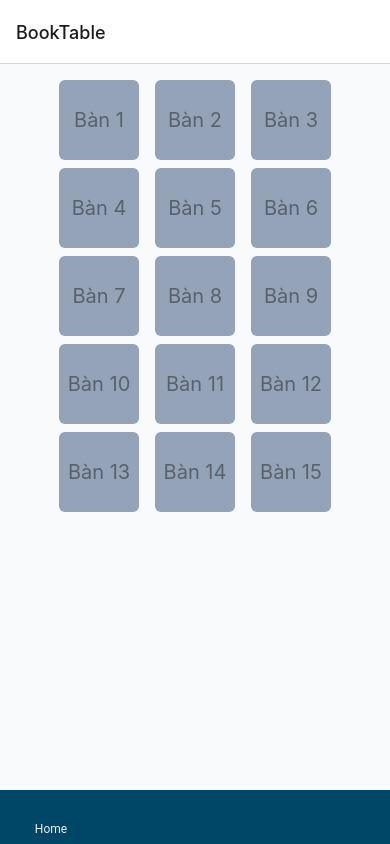
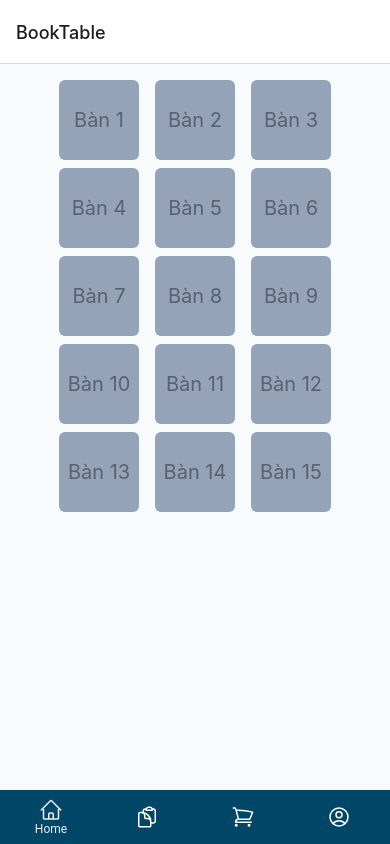
Before and after one commit to phuonghoangg/kltn-mobiDomino, a React Native app: screen /HomeTab in a window 390 px wide. Built offline with nearby package versions, Linux system fonts and the light colour scheme.

Commit message:
update screen and icon

```diff
--- a/components/basketIcon/BasketIcon.js
+++ b/components/basketIcon/BasketIcon.js
@@ -9,7 +9,7 @@ const BasketIcon = ({data}) => {
 
     }
     return (
-        <View className="bg-black absolute bottom-0 w-full h-20 z-50 bg-white flex justify-center items-center">
+        <View className=" absolute bottom-0 w-full h-20 z-50 bg-white flex justify-center items-center">
             <View className="bg-sky-700 w-11/12 h-4/6 rounded-lg">
                 <TouchableOpacity onPress={()=>addProductToCart()}>
                     <Text className="text-white font-bold text-lg pt-3 text-center">Thêm vào giỏ hàng</Text>
--- a/navigation/Tab.js
+++ b/navigation/Tab.js
@@ -9,7 +9,9 @@ import MenuScreen from '../screens/MenuScreen';
 import CartScreen from '../screens/CartScreen';
 import AccountScreen from '../screens/AccountScreen';
 import { useNavigation } from '@react-navigation/native';
-// import { HomeIcon,ClipboardDocumentIcon, ShoppingCartIcon, UserCircleIcon } from 'react-native-heroicons/outline';
+import { HomeIcon,ClipboardDocumentIcon, ShoppingCartIcon, UserCircleIcon } from 'react-native-heroicons/outline';
+import {FontAwesomeIcon} from '@fortawesome/react-native-fontawesome'
+import {faX} from '@fortawesome/free-solid-svg-icons'
 import HomeTabNavigator from './HomeTabNavigator';
 const Tab = createMaterialBottomTabNavigator();
 const MyTab = () => {
@@ -31,7 +33,7 @@ const MyTab = () => {
                 component={HomeTabNavigator}
                 options={{
                     tabBarLabel: 'Home',
-                    // tabBarIcon: ({ color }) => <HomeIcon name="home" color={color} size={26} />,
+                    tabBarIcon: ({ color }) => <HomeIcon color={color} size={26}/>,
                 }}
             />
             <Tab.Screen
@@ -39,7 +41,7 @@ const MyTab = () => {
                 component={MenuScreen}
                 options={{
                     tabBarLabel: 'Menu',
-                    // tabBarIcon: ({ color }) => <ClipboardDocumentIcon name="menu" color={color} size={26} />,
+                    tabBarIcon: ({ color }) => <ClipboardDocumentIcon name="menu" color={color} size={26} />,
                 }}
             />
             <Tab.Screen
@@ -47,7 +49,7 @@ const MyTab = () => {
                 component={CartScreen}
                 options={{
                     tabBarLabel: 'Cart',
-                    // tabBarIcon: ({ color }) => <ShoppingCartIcon name="cart" color={color} size={26} />,
+                    tabBarIcon: ({ color }) => <ShoppingCartIcon name="cart" color={color} size={26} />,
                 }}
             />
             <Tab.Screen
@@ -55,7 +57,7 @@ const MyTab = () => {
                 component={AccountScreen}
                 options={{
                     tabBarLabel: 'Account',
-                    // tabBarIcon: ({ color }) => <UserCircleIcon name="user" color={color} size={26} />,
+                    tabBarIcon: ({ color }) => <UserCircleIcon name="user" color={color} size={26} />,
                 }}
             />
         </Tab.Navigator>
--- a/package.json
+++ b/package.json
@@ -9,6 +9,9 @@
     "web": "expo start --web"
   },
   "dependencies": {
+    "@fortawesome/fontawesome-svg-core": "^6.2.0",
+    "@fortawesome/free-solid-svg-icons": "^6.2.0",
+    "@fortawesome/react-native-fontawesome": "^0.3.0",
     "@react-navigation/material-bottom-tabs": "^6.2.4",
     "@react-navigation/native": "^6.0.13",
     "@react-navigation/native-stack": "^6.9.1",
@@ -21,7 +24,7 @@
     "react-native-heroicons": "^3.2.0",
     "react-native-safe-area-context": "^4.3.1",
     "react-native-screens": "~3.15.0",
-    "react-native-svg": "^13.5.0",
+    "react-native-svg": "12.3.0",
     "react-redux": "^8.0.4",
     "redux": "^4.2.0"
   },
--- a/screens/LoginScreen.js
+++ b/screens/LoginScreen.js
@@ -7,7 +7,8 @@ import {useSelector} from 'react-redux'
 
 // import { loginUser } from '../redux/apiRequest';
 const LoginScreen = () => {
-
+    // const user = useSelector((state)=>state.bla)
+    // console.log(user);
     const [email, setEmail] = useState('')
     const [password, setPassword] = useState('')
 
```
Also changed, not shown: navigation/MainScreen.js (deleted, +0 -16 lines), 1 other file (tests, documents, lock files or other folders).
